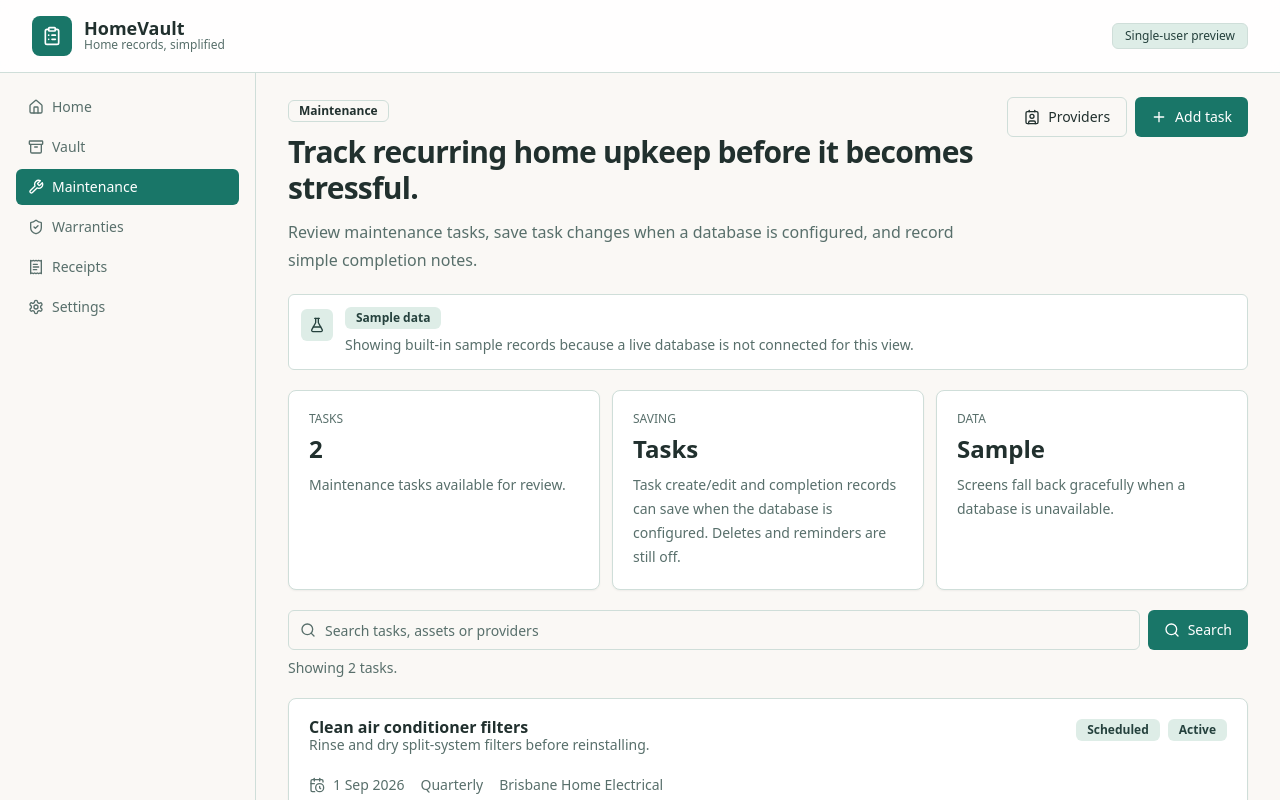
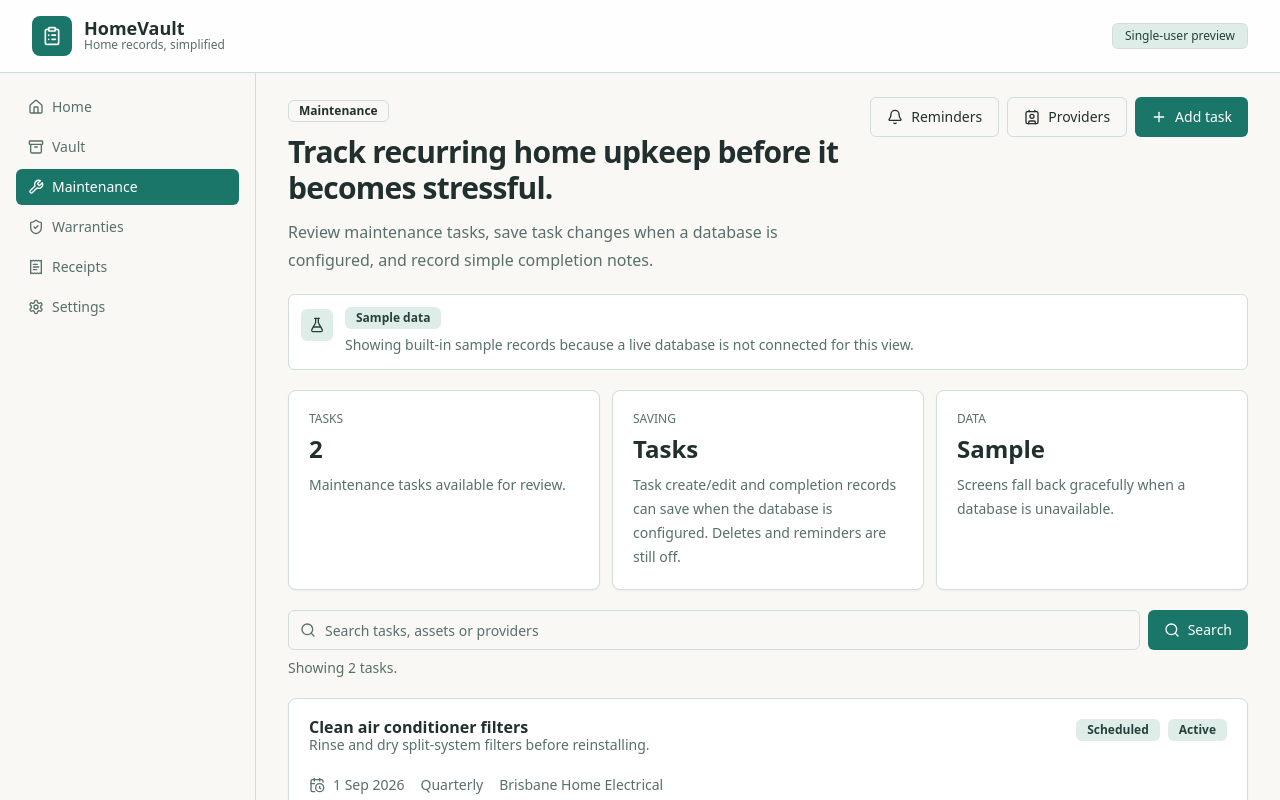
Before and after one commit to LatinMaestro/HomeVault, a Next.js app: page /maintenance in a window 1280 px wide. Shown: the top 800 px of the page. Built offline with nearby package versions, Linux system fonts and the light colour scheme; no server answers; the database is empty.

Commit message:
Link maintenance to reminder centre

```diff
--- a/src/app/maintenance/page.tsx
+++ b/src/app/maintenance/page.tsx
@@ -1,6 +1,6 @@
 import type { Metadata } from "next";
 import Link from "next/link";
-import { CalendarClock, Contact, Plus } from "lucide-react";
+import { Bell, CalendarClock, Contact, Plus } from "lucide-react";
 
 import { AppShell } from "@/components/app-shell";
 import { DataSourceNote } from "@/components/data-source-note";
@@ -55,6 +55,12 @@ export default async function MaintenancePage({
           description="Review maintenance tasks, save task changes when a database is configured, and record simple completion notes."
           action={
             <div className="flex flex-col gap-2 sm:flex-row">
+              <Button asChild variant="outline">
+                <Link href="/maintenance/reminders">
+                  <Bell className="h-4 w-4" aria-hidden="true" />
+                  Reminders
+                </Link>
+              </Button>
               <Button asChild variant="outline">
                 <Link href="/maintenance/providers">
                   <Contact className="h-4 w-4" aria-hidden="true" />
```
